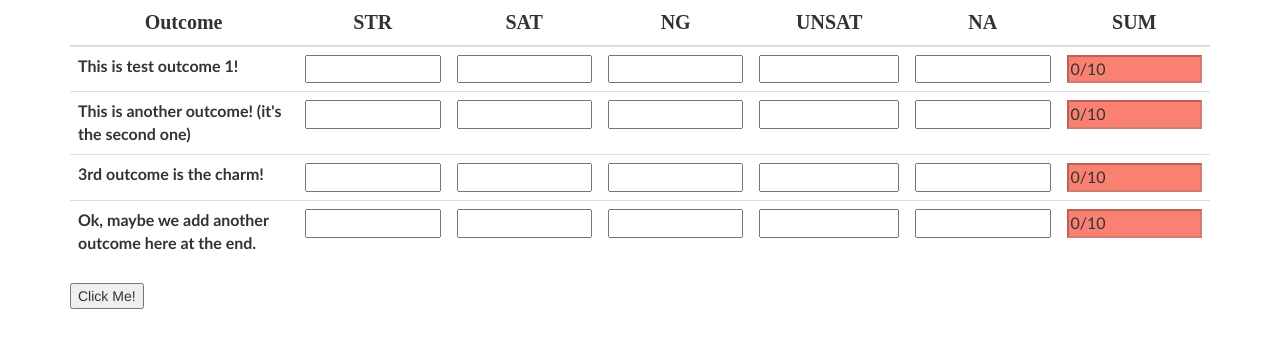
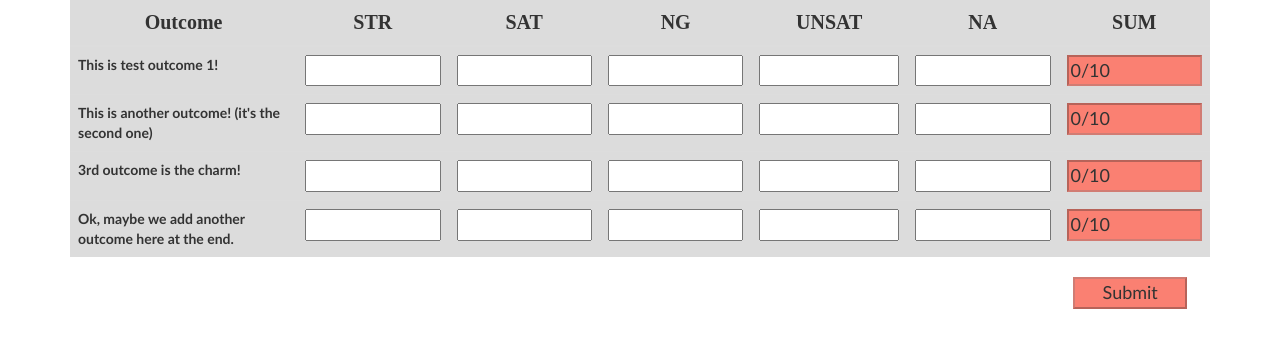
Before and after one commit to samoreGE/surveyDemoV2, a plain HTML site: page index.html in a window 1280 px wide. Drawn offline with nearby package versions, Linux system fonts and the light colour scheme.

Commit message:
button color/activation implemented

```diff
--- a/index.html
+++ b/index.html
@@ -6,7 +6,7 @@
     </head>
 <body>
 	<div class="container">
-		<table class="table">
+		<table class="table outcome-table">
 			<thead>
 				<tr class = "names-row">
 					<th scope="col" class='top-col'>Outcome</th>
@@ -23,7 +23,7 @@
 			</tbody>
 		</table>
 		<div class='button-row'>
-			<button type='button' class='submit-button'>Click Me!</button>
+			<button type='button' id='submit-button'>Submit</button>
 		</div>
 	</div>
 	<script src="https://ajax.googleapis.com/ajax/libs/jquery/1.7.1/jquery.min.js "></script>
--- a/main.css
+++ b/main.css
@@ -5,10 +5,15 @@ td {
   text-align: center;
 }
 
+.outcome-table {
+	background: Gainsboro;
+}
+
 .names-row {
 	font-family: Adobe Garamond Pro;
 	font-size: 20px;
 }
+
 
 .outcome-row{
 	font-family: Trebuchet MS;
@@ -16,11 +21,13 @@ td {
 
 .outcome-text {
 	word-wrap: break-word;
+	font-size: 14px;
 	max-width: 120px;
 }
 
 .outcome-input {
-	align-items: center
+	align-items: center;
+	font-size:18px;
 }
 
 .top-col{
@@ -36,7 +43,10 @@ td {
 	//max-width: 70px;
 }
 
-.button-row {
-	margin-left: auto;
-	margin-right: auto;
+#submit-button {
+	font-family: Trebuchet MS;
+	font-size: 18px;
+	width: 10%;
+	margin-left: 88%;
+	margin-right: 2%;
 }
--- a/script.js
+++ b/script.js
@@ -1,13 +1,17 @@
-var totalStudents=10;
-var tempOutcomesArray = ['This is test outcome 1!', 'This is another outcome! (it\'s the second one)', '3rd outcome is the charm!', 'Ok, maybe we add another outcome here at the end.'];
+//TEMP VARIABLES (REPLACE W/ SQL WHEN POSSIBLE)
+const totalStudents=10;
+const tempOutcomesArray = ['This is test outcome 1!', 'This is another outcome! (it\'s the second one)', '3rd outcome is the charm!', 'Ok, maybe we add another outcome here at the end.'];
 
+//
 var goodColor="#9ACD32";
 var badColor="#FA8072	";
 
+//LOCAL VARIABLES
 var totalOutcomes=0;
 
-addOutcomesFromArray(tempOutcomesArray);
-refreshAll();
+
+//ON RUNTIME
+setUpPage(tempOutcomesArray);
 
 $('.number-box').keyup(function () {
 	refreshAll();
@@ -15,6 +19,12 @@ $('.number-box').keyup(function () {
 $('.number-box').on("change", function () {
 	refreshAll();
 });
+
+function setUpPage(outcomeArray) {
+	console.log("setUpPage("+outcomeArray+")");
+	addOutcomesFromArray(outcomeArray);
+	refreshAll();
+}
 
 function addOutcomesFromArray(outcomeArray) {
 	console.log("addOutcomesFromArray("+outcomeArray+")");
@@ -25,7 +35,6 @@ function addOutcomesFromArray(outcomeArray) {
 	}
 	refreshAll();
 }
-
 function refreshAll() {
 	console.log("refreshAll()");
 	var i;
@@ -33,7 +42,7 @@ function refreshAll() {
 		console.log("i="+i);
 		refresh(i);
 	}
-	allSumsMatched();
+	refreshButton(allSumsMatched());
 }
 
 function addNewOutcome(outcomeText) {
@@ -42,14 +51,12 @@ function addNewOutcome(outcomeText) {
 	totalOutcomes++;
 	console.log("totalOutcomes="+totalOutcomes);
 }
-
 function refresh(num) {
 	console.log("refresh("+num+")");
 	var sum=getSumOf(num);
 	$("#sum"+num).val(sum+"/"+totalStudents);
 	setSumColor(num, sum==totalStudents);
 }
-
 function addOutcome(num, outcomeText) {
 	console.log("addOutcome("+num+")");
 	var newOutcome = $("<tr class=\"outcome-row\" id=\"outcome"+num+"\">");
@@ -63,7 +70,6 @@ function addOutcome(num, outcomeText) {
 		<td class=\'outcome-input\'><input type=\'text\' min=\"0\" class=\'number-box sum-box\' id=\'sum"+num+"\' disabled /></td>");
 	$("#outcomes").append(newOutcome);
 }
-
 function setSumColor(num, valid) {
 	console.log("setSumColor("+num+","+valid+")");
 	var boxColor;
@@ -74,7 +80,16 @@ function setSumColor(num, valid) {
 	}
 	$("#sum"+num).css({"background-color": boxColor});
 }
-
+function refreshButton(sumsMatched) {
+	console.log("refreshButton("+sumsMatched+")");
+	if(sumsMatched) {
+		document.getElementById("submit-button").removeAttribute("disabled");
+		$("#submit-button").css({"background-color": goodColor});
+	} else {
+		document.getElementById("submit-button").setAttribute("disabled", "disabled");
+		$("#submit-button").css({"background-color": badColor});
+	}
+}
 function allSumsMatched() {
 	console.log("allSumsMatched()");
 	var i;
@@ -88,7 +103,6 @@ function allSumsMatched() {
 	console.log("returning matched="+matched);
 	return matched;
 }
-
 function getSumOf(num) {
 	console.log("getSumOf("+num+")");
 	var str=Number($("#str"+num).val());
```
